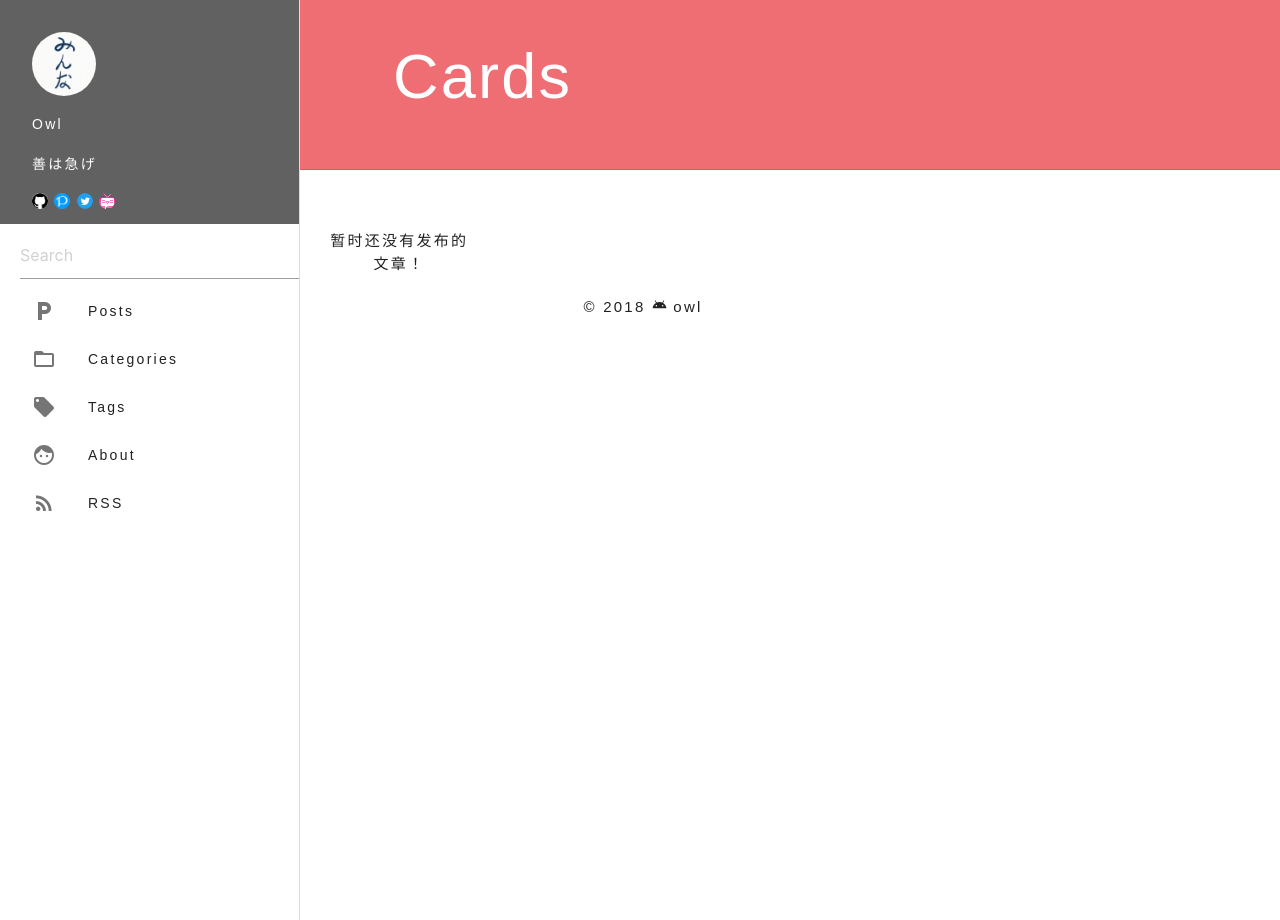
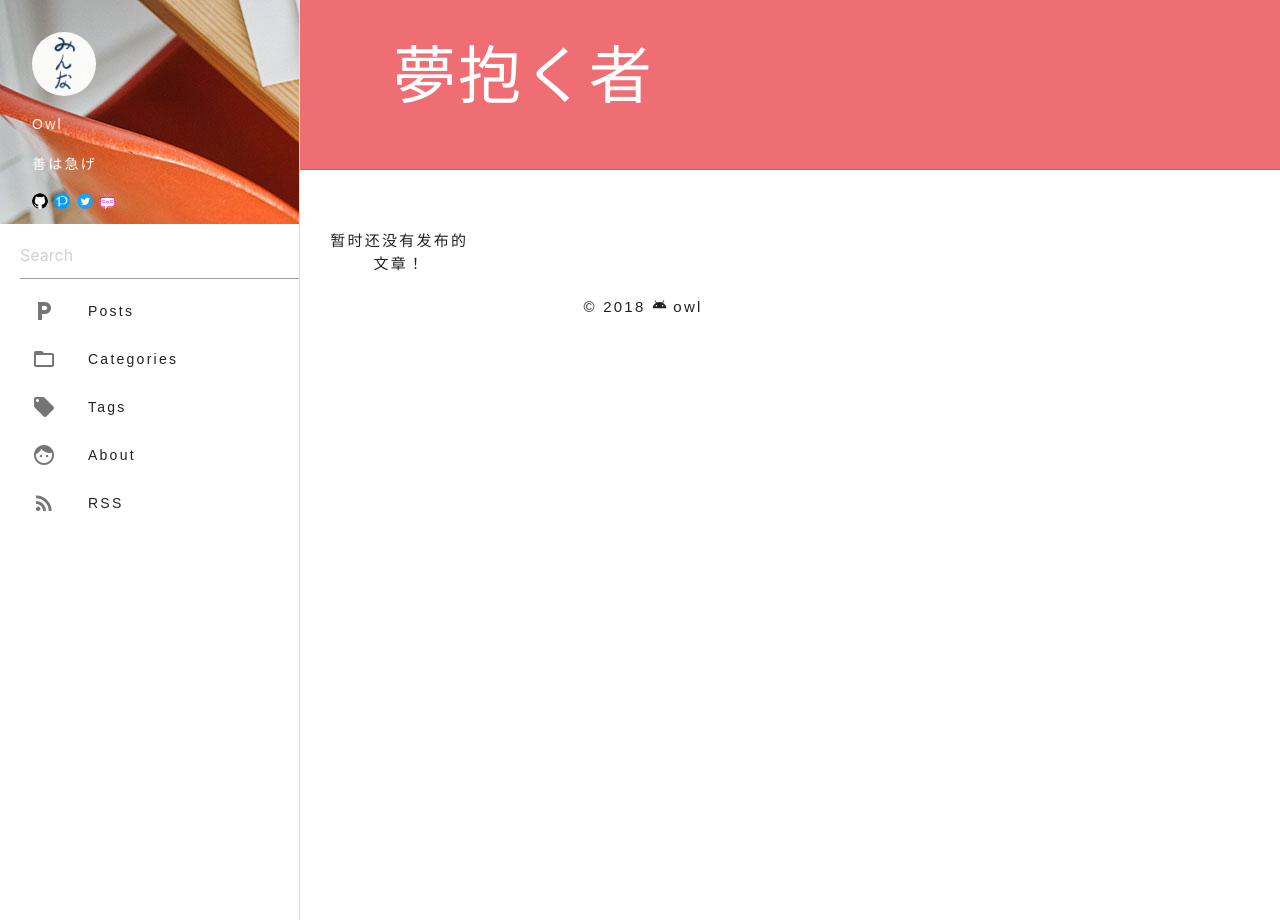
Before and after one commit to hsrowl/homepage, a Django app: page / in a window 1280 px wide. Run offline with Django 3.2, Linux system fonts and the light colour scheme; data that the repository does not hold is empty; some libraries are stand-ins or nearby versions.

Commit message:
views upt

```diff
--- a/templates/base.html
+++ b/templates/base.html
@@ -15,17 +15,15 @@
 
 <body>
     <header>
-		<div class="container">
-		    <a href="#" data-target="nav-mobile" class="top-nav sidenav-trigger full hide-on-large-only">
-		        <i class="material-icons">menu</i>
-		    </a>
-		</div>
-             <nav class="top-nav">
+         <nav class="top-nav">
             <div class="container">
                 <div class="nav-wrapper">
+			<a href="#" data-target="nav-mobile" class="sidebar-collapse top-nav sidenav-trigger btn-medium waves-effect waves-light full hide-on-large-only">
+			    <i class="material-icons">menu</i>
+			</a>
                     <div class="row">
                         <div class="col s12 m10 offset-m1">
-                            <h1 class="header">Cards</h1>
+                            <h1 class="header">夢抱く者</h1>
                         </div>
                     </div>
                 </div>
@@ -35,8 +33,8 @@
         <ul id="nav-mobile" class="sidenav sidenav-fixed z-depth-0">
             <li>
                 <div class="user-view">
-                    <div class="background grey darken-2">
-                        <!-- <img src="images/office.jpg"> -->
+                    <div class="background">
+                        <img src="{% static 'blog/images/office.jpg' %}">
                     </div>
                     <a href="#user"><img class="circle" src="{% static 'blog/images/ore.jpg' %}"></a>
                     <a href="#name"><span class="white-text name">Owl</span></a>
@@ -108,6 +106,7 @@
     <script src="{% static 'blog/js/materialize.js' %}"></script>
     <script src="{% static 'blog/js/plugins.js' %}"></script>
     <script src="{% static 'blog/js/myjs.js' %}"></script>
+    <script id="dsq-count-scr" src="//hsrowl-1.disqus.com/count.js" async></script>
 
 </body>
 
--- a/templates/blog/detail.html
+++ b/templates/blog/detail.html
@@ -14,7 +14,7 @@
                                 <span class="horizontal_divider">|</span>
                                 <span class="post-author">{{ post.author }}</span>
                                 <span class="horizontal_divider">|</span>
-                                <span class="comments-link"><a href="#">0 comment</a></span>
+                                <span class="comments-link"><a href="#disqus_thread">x comment</a></span>
                                 <span class="horizontal_divider">|</span>
                                 <span class="views-count">588 views</span>
                             </div>
--- a/templates/blog/index.html
+++ b/templates/blog/index.html
@@ -10,7 +10,8 @@
                         <div class="col s12 m12">
                             <div class="card large">
                                 <div class="card-image">
-                                    <img src="{% static 'blog/images/sample-1.jpg' %}">
+				    <img src="https://i.loli.net/2018/05/14/5af8fde055204.jpg" alt="5af8fde055204.jpg">
+                                  <!--  <img src="{% static 'blog/images/sample-1.jpg' %}">-->
                                 </div>
                                 <div class="card-stacked">
                                     <div class="card-content">
@@ -33,7 +34,7 @@
                                             <i class="material-icons">remove_red_eye</i>
                                             <font size="1" color="grey">{{ post.views }}</font>
                                             <i class="material-icons">comment</i>
-                                            <font size="1" color="grey">233</font>
+                                            <a href="{% url 'blog:detail' post.url_slug %}#disqus_thread"><font size="1" color="grey">233</font></a>
                                         </div>
                                         <a href="{% url 'blog:detail' post.url_slug %}" class="right">続きを見る</a>
                                     </div>
```
